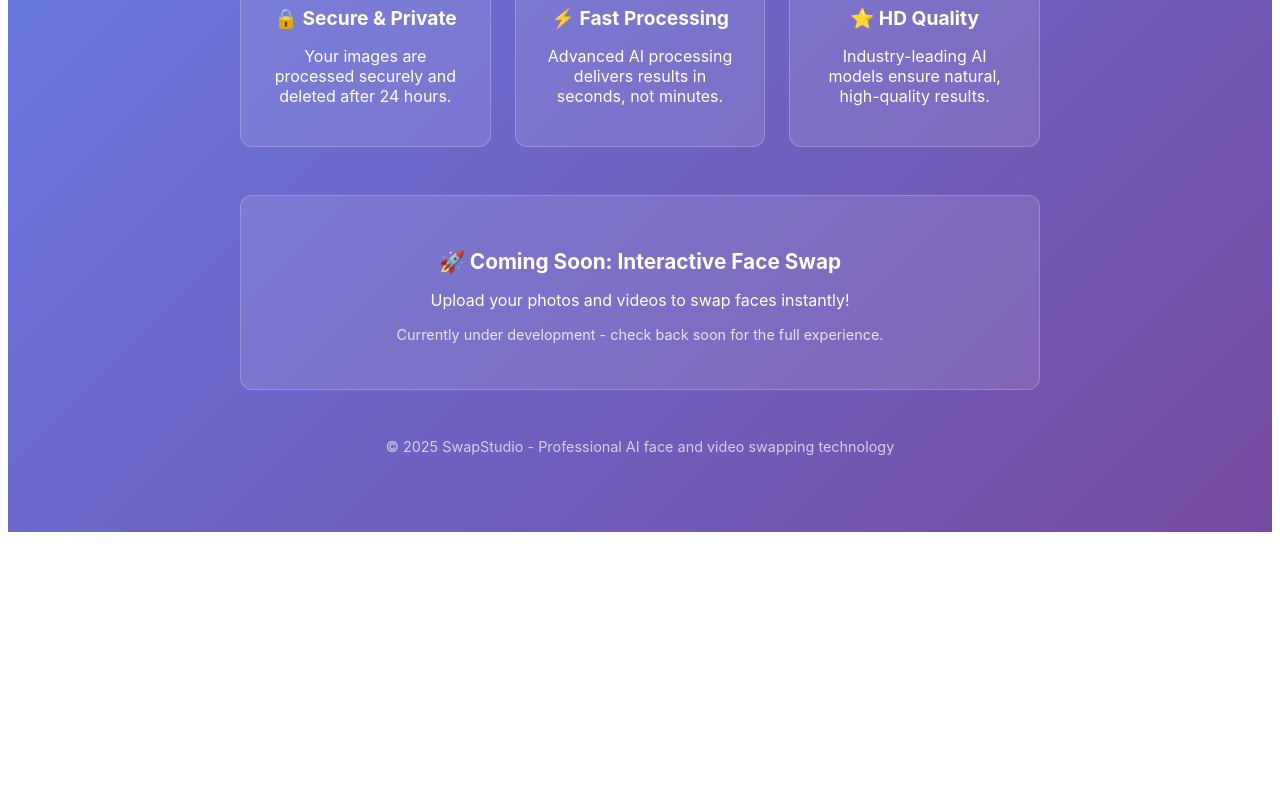
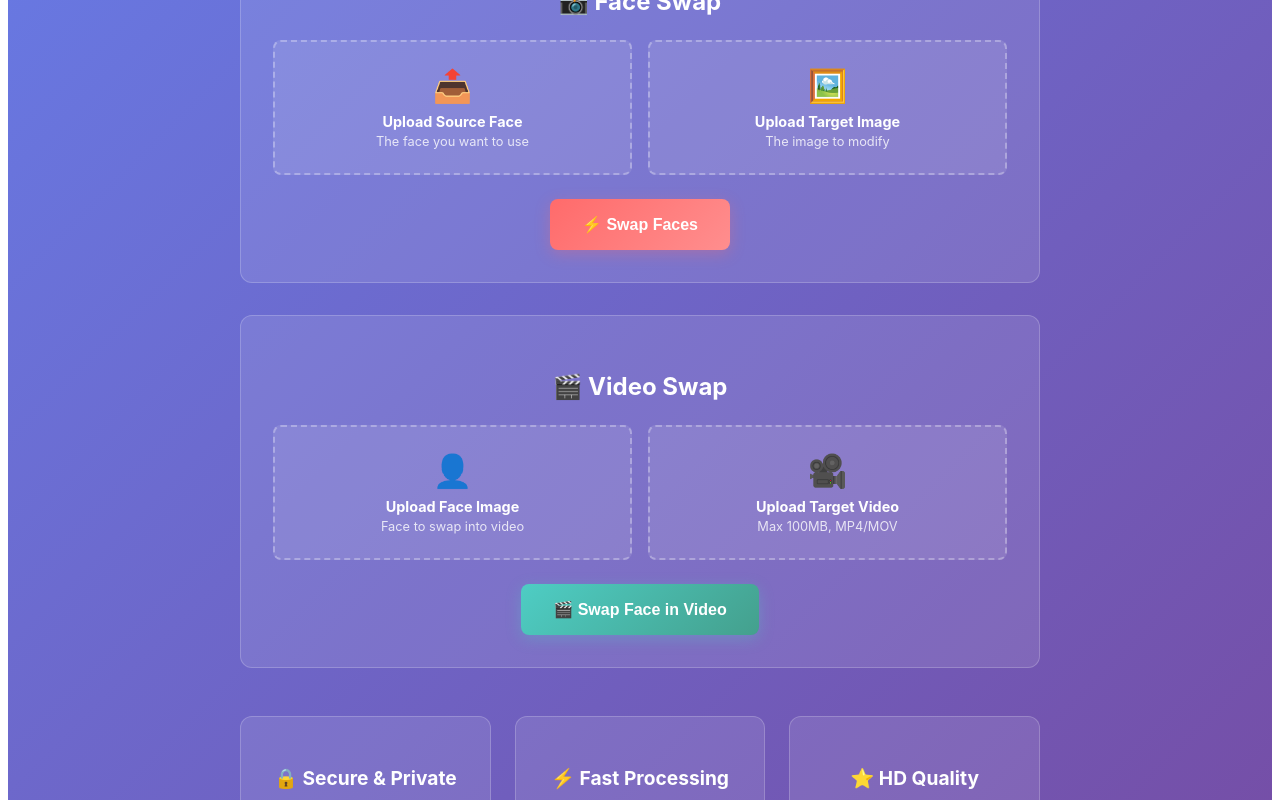
Before and after one commit to Sivaramanyt/SwapStudio, a Next.js app: page / in a window 1280 px wide. Shown: the part 340-1140 px from the top of the page. Before the commit the page ends 880 px from the top, so only its background shows below. Built offline with nearby package versions, Linux system fonts and the light colour scheme.

Commit message:
Update index.js

```diff
--- a/src/pages/index.js
+++ b/src/pages/index.js
@@ -4,7 +4,7 @@ export default function Home() {
       fontFamily: 'Inter, -apple-system, BlinkMacSystemFont, sans-serif',
       background: 'linear-gradient(135deg, #667eea 0%, #764ba2 100%)',
       minHeight: '100vh',
-      padding: '2rem',
+      padding: '1rem',
       color: 'white'
     }}>
       <div style={{ maxWidth: '800px', margin: '0 auto', textAlign: 'center' }}>
@@ -16,6 +16,139 @@ export default function Home() {
           <p>High-quality results, secure processing, and completely free to use.</p>
         </div>
 
+        {/* Face Swap Section */}
+        <div style={{
+          background: 'rgba(255,255,255,0.1)',
+          padding: '2rem',
+          borderRadius: '12px',
+          border: '1px solid rgba(255,255,255,0.2)',
+          marginBottom: '2rem'
+        }}>
+          <h3 style={{ fontSize: '1.5rem', marginBottom: '1.5rem' }}>📸 Face Swap</h3>
+
+          <div style={{
+            display: 'grid',
+            gridTemplateColumns: 'repeat(auto-fit, minmax(200px, 1fr))',
+            gap: '1rem',
+            marginBottom: '1.5rem'
+          }}>
+            <div style={{
+              background: 'rgba(255,255,255,0.1)',
+              padding: '1.5rem',
+              borderRadius: '8px',
+              border: '2px dashed rgba(255,255,255,0.3)',
+              cursor: 'pointer',
+              transition: 'all 0.3s ease'
+            }}>
+              <input type="file" accept="image/*" style={{ display: 'none' }} id="source-upload" />
+              <label htmlFor="source-upload" style={{ cursor: 'pointer', display: 'block' }}>
+                <div style={{ fontSize: '2rem', marginBottom: '0.5rem' }}>📤</div>
+                <p style={{ margin: '0.5rem 0 0 0', fontSize: '0.9rem', fontWeight: 'bold' }}>Upload Source Face</p>
+                <p style={{ margin: '0.25rem 0 0 0', fontSize: '0.8rem', opacity: '0.8' }}>The face you want to use</p>
+              </label>
+            </div>
+
+            <div style={{
+              background: 'rgba(255,255,255,0.1)',
+              padding: '1.5rem',
+              borderRadius: '8px',
+              border: '2px dashed rgba(255,255,255,0.3)',
+              cursor: 'pointer',
+              transition: 'all 0.3s ease'
+            }}>
+              <input type="file" accept="image/*" style={{ display: 'none' }} id="target-upload" />
+              <label htmlFor="target-upload" style={{ cursor: 'pointer', display: 'block' }}>
+                <div style={{ fontSize: '2rem', marginBottom: '0.5rem' }}>🖼️</div>
+                <p style={{ margin: '0.5rem 0 0 0', fontSize: '0.9rem', fontWeight: 'bold' }}>Upload Target Image</p>
+                <p style={{ margin: '0.25rem 0 0 0', fontSize: '0.8rem', opacity: '0.8' }}>The image to modify</p>
+              </label>
+            </div>
+          </div>
+
+          <button style={{
+            background: 'linear-gradient(135deg, #ff6b6b 0%, #ff8e8e 100%)',
+            border: 'none',
+            color: 'white',
+            padding: '1rem 2rem',
+            borderRadius: '8px',
+            fontSize: '1rem',
+            fontWeight: 'bold',
+            cursor: 'pointer',
+            boxShadow: '0 4px 15px rgba(255, 107, 107, 0.3)',
+            transition: 'all 0.3s ease'
+          }}
+          onClick={() => alert('Upload both images first! AI processing will start once you select two images.')}>
+            ⚡ Swap Faces
+          </button>
+        </div>
+
+        {/* Video Swap Section */}
+        <div style={{
+          background: 'rgba(255,255,255,0.1)',
+          padding: '2rem',
+          borderRadius: '12px',
+          border: '1px solid rgba(255,255,255,0.2)',
+          marginBottom: '2rem'
+        }}>
+          <h3 style={{ fontSize: '1.5rem', marginBottom: '1.5rem' }}>🎬 Video Swap</h3>
+
+          <div style={{
+            display: 'grid',
+            gridTemplateColumns: 'repeat(auto-fit, minmax(200px, 1fr))',
+            gap: '1rem',
+            marginBottom: '1.5rem'
+          }}>
+            <div style={{
+              background: 'rgba(255,255,255,0.1)',
+              padding: '1.5rem',
+              borderRadius: '8px',
+              border: '2px dashed rgba(255,255,255,0.3)',
+              cursor: 'pointer',
+              transition: 'all 0.3s ease'
+            }}>
+              <input type="file" accept="image/*" style={{ display: 'none' }} id="video-source-upload" />
+              <label htmlFor="video-source-upload" style={{ cursor: 'pointer', display: 'block' }}>
+                <div style={{ fontSize: '2rem', marginBottom: '0.5rem' }}>👤</div>
+                <p style={{ margin: '0.5rem 0 0 0', fontSize: '0.9rem', fontWeight: 'bold' }}>Upload Face Image</p>
+                <p style={{ margin: '0.25rem 0 0 0', fontSize: '0.8rem', opacity: '0.8' }}>Face to swap into video</p>
+              </label>
+            </div>
+
+            <div style={{
+              background: 'rgba(255,255,255,0.1)',
+              padding: '1.5rem',
+              borderRadius: '8px',
+              border: '2px dashed rgba(255,255,255,0.3)',
+              cursor: 'pointer',
+              transition: 'all 0.3s ease'
+            }}>
+              <input type="file" accept="video/*" style={{ display: 'none' }} id="video-target-upload" />
+              <label htmlFor="video-target-upload" style={{ cursor: 'pointer', display: 'block' }}>
+                <div style={{ fontSize: '2rem', marginBottom: '0.5rem' }}>🎥</div>
+                <p style={{ margin: '0.5rem 0 0 0', fontSize: '0.9rem', fontWeight: 'bold' }}>Upload Target Video</p>
+                <p style={{ margin: '0.25rem 0 0 0', fontSize: '0.8rem', opacity: '0.8' }}>Max 100MB, MP4/MOV</p>
+              </label>
+            </div>
+          </div>
+
+          <button style={{
+            background: 'linear-gradient(135deg, #4ecdc4 0%, #44a08d 100%)',
+            border: 'none',
+            color: 'white',
+            padding: '1rem 2rem',
+            borderRadius: '8px',
+            fontSize: '1rem',
+            fontWeight: 'bold',
+            cursor: 'pointer',
+            boxShadow: '0 4px 15px rgba(78, 205, 196, 0.3)',
+            transition: 'all 0.3s ease'
+          }}
+          onClick={() => alert('Upload face image and video first! Video processing takes 2-3 minutes.')}>
+            🎬 Swap Face in Video
+          </button>
+        </div>
+
+        {/* Feature Cards */}
         <div style={{
           display: 'grid',
           gridTemplateColumns: 'repeat(auto-fit, minmax(250px, 1fr))',
@@ -28,7 +161,7 @@ export default function Home() {
             borderRadius: '12px',
             border: '1px solid rgba(255,255,255,0.2)'
           }}>
-            <h3 style={{ fontSize: '1.2rem', marginBottom: '1rem' }}>🔒 Secure & Private</h3>
+            <h4 style={{ fontSize: '1.2rem', marginBottom: '1rem' }}>🔒 Secure & Private</h4>
             <p>Your images are processed securely and deleted after 24 hours.</p>
           </div>
 
@@ -38,7 +171,7 @@ export default function Home() {
             borderRadius: '12px',
             border: '1px solid rgba(255,255,255,0.2)'
           }}>
-            <h3 style={{ fontSize: '1.2rem', marginBottom: '1rem' }}>⚡ Fast Processing</h3>
+            <h4 style={{ fontSize: '1.2rem', marginBottom: '1rem' }}>⚡ Fast Processing</h4>
             <p>Advanced AI processing delivers results in seconds, not minutes.</p>
           </div>
 
@@ -48,23 +181,9 @@ export default function Home() {
             borderRadius: '12px',
             border: '1px solid rgba(255,255,255,0.2)'
           }}>
-            <h3 style={{ fontSize: '1.2rem', marginBottom: '1rem' }}>⭐ HD Quality</h3>
+            <h4 style={{ fontSize: '1.2rem', marginBottom: '1rem' }}>⭐ HD Quality</h4>
             <p>Industry-leading AI models ensure natural, high-quality results.</p>
           </div>
-        </div>
-
-        <div style={{
-          marginTop: '3rem',
-          padding: '2rem',
-          background: 'rgba(255,255,255,0.1)',
-          borderRadius: '12px',
-          border: '1px solid rgba(255,255,255,0.2)'
-        }}>
-          <h3 style={{ fontSize: '1.3rem', marginBottom: '1rem' }}>🚀 Coming Soon: Interactive Face Swap</h3>
-          <p>Upload your photos and videos to swap faces instantly!</p>
-          <p style={{ fontSize: '0.9rem', marginTop: '1rem', opacity: '0.8' }}>
-            Currently under development - check back soon for the full experience.
-          </p>
         </div>
 
         <footer style={{ marginTop: '3rem', opacity: '0.7', fontSize: '0.9rem' }}>
@@ -73,4 +192,4 @@ export default function Home() {
       </div>
     </div>
   );
-  }
+                    }
```
